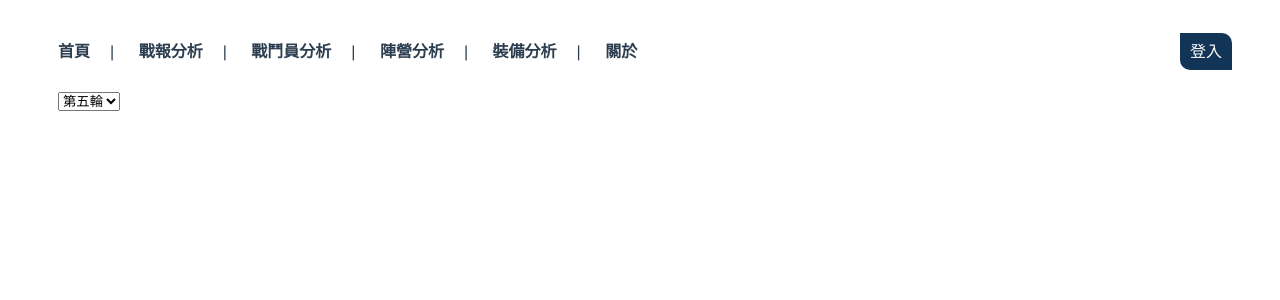
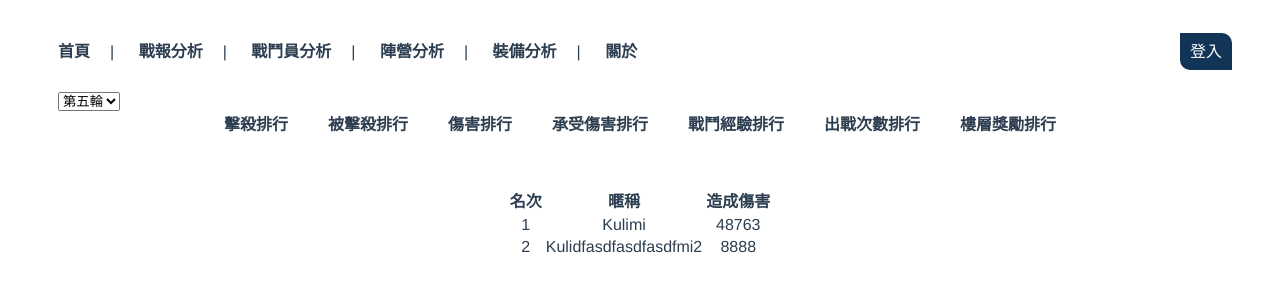
Before and after one commit to sunnyXyoung/ofc-watch, a Vue app: page /#/damage in a window 1280 px wide. Shown: the top 300 px of the page. Built offline with nearby package versions, Linux system fonts and the light colour scheme; no server answers; what vue-fusioncharts would draw is missing.

Commit message:
add ranks menu

```diff
--- a/src/App.vue
+++ b/src/App.vue
@@ -141,5 +141,21 @@ body {
   padding: 10px;
   border-radius: 0 10px 0 10px;
 }
+.ranks-link {
+  font-weight: bold;
+  color: #2c3e50;
+
+  margin-right: 20px;
+  margin-left: 20px;
+}
+
+.ranks-link:hover {
+  text-decoration: underline;
+}
+#ranks {
+  text-align: center;
+  width: 100%;
+  margin-bottom: 50px;
+}
 
 </style>
--- /dev/null
+++ b/src/components/RanksMenu.vue
@@ -0,0 +1,23 @@
+<template>
+  <div class="row-div2">
+    <div id="ranks">
+      <router-link class="ranks-link" to="kill">擊殺排行</router-link>
+      <router-link class="ranks-link" to="killed">被擊殺排行</router-link>
+      <router-link class="ranks-link" to="damage">傷害排行</router-link>
+      <router-link class="ranks-link" to="damaged">承受傷害排行</router-link>
+      <router-link class="ranks-link" to="xp">戰鬥經驗排行</router-link>
+      <router-link class="ranks-link" to="times">出戰次數排行</router-link>
+      <router-link class="ranks-link" to="loot">樓層獎勵排行</router-link>
+    </div>
+  </div>
+</template>
+
+<script>
+export default {
+name: "RanksMenu"
+}
+</script>
+
+<style scoped>
+
+</style>
--- a/src/router/index.js
+++ b/src/router/index.js
@@ -1,6 +1,7 @@
 import Vue from 'vue'
 import VueRouter from 'vue-router'
 import Home from '../views/Home.vue'
+
 Vue.use(VueRouter)
 
 const routes = [
@@ -72,6 +73,11 @@ const routes = [
         name: 'Loot',
         component: () => import('../views/Loot.vue')
     },
+    {
+        path: '/times',
+        name: 'Times',
+        component: () => import('../views/Times.vue')
+    },
 ]
 
 const router = new VueRouter({
--- a/src/views/Damage.vue
+++ b/src/views/Damage.vue
@@ -1,10 +1,43 @@
 <template>
-<div></div>
+<div>
+  <RanksMenu></RanksMenu>
+  <div class="row-div2">
+    <table>
+      <tr>
+        <th>名次</th><th>暱稱</th><th>造成傷害</th>
+      <tr v-for="(item, index) in killBoardList" :key="item">
+        <td>{{ index+1 }}</td><td>{{ item.name }}</td><td>{{ item.damage }}</td>
+      </tr>
+    </table>
+
+  </div>
+</div>
 </template>
 
 <script>
+import RanksMenu from '@/components/RanksMenu.vue'
 export default {
-  name: "Damage"
+  name: "Damage",
+  components:{
+    RanksMenu
+  },
+  data() {
+    return {
+      killBoardList: [
+        {name: "Kulimi", damage: 48763},
+        {name: "Kulidfasdfasdfasdfmi2", damage: 8888},
+      ]
+    }
+  },
+  mounted: function () {
+    var jsonify = res => res.json();
+    fetch(
+        "http://localhost:3000/Damage.json"
+    ).then(jsonify).then(data => {
+      this.killBoardList = data
+    });
+
+  }
 }
 </script>
 
--- a/src/views/Damaged.vue
+++ b/src/views/Damaged.vue
@@ -1,12 +1,43 @@
 <template>
 <div>
+  <RanksMenu></RanksMenu>
+  <div class="row-div2">
+    <table>
+      <tr>
+        <th>名次</th><th>暱稱</th><th>承受傷害</th>
+      <tr v-for="(item, index) in killBoardList" :key="item">
+        <td>{{ index+1 }}</td><td>{{ item.name }}</td><td>{{ item.damaged }}</td>
+      </tr>
+    </table>
 
+  </div>
 </div>
 </template>
 
 <script>
+import RanksMenu from '@/components/RanksMenu.vue'
 export default {
-name: "Damaged"
+name: "Damaged",
+  components:{
+    RanksMenu
+  },
+  data() {
+    return {
+      killBoardList: [
+        {name: "Kulimi", damaged: 48763},
+        {name: "Kulidfasdfasdfasdfmi2", damaged: 8888},
+      ]
+    }
+  },
+  mounted: function () {
+    var jsonify = res => res.json();
+    fetch(
+        "http://localhost:3000/Damaged.json"
+    ).then(jsonify).then(data => {
+      this.killBoardList = data
+    });
+
+  }
 }
 </script>
 
--- a/src/views/Fighter.vue
+++ b/src/views/Fighter.vue
@@ -1,26 +1,17 @@
 <template>
   <div>
-    <div class="row-div">
-      <div id="ranks">
-        <router-link class="ranks-link" to="kill">擊殺排行</router-link>
-        <router-link class="ranks-link" to="killed">被擊殺排行</router-link>
-        <router-link class="ranks-link" to="damage">輸出排行</router-link>
-        <router-link class="ranks-link" to="damaged">被輸出排行</router-link>
-        <router-link class="ranks-link" to="xp">戰鬥經驗排行</router-link>
-        <router-link class="ranks-link" to="loot">樓層獎勵排行</router-link>
-      </div>
-    </div>
+    <RanksMenu></RanksMenu>
 
   </div>
 
 </template>
 
 <script>
-
+import RanksMenu from '@/components/RanksMenu.vue'
 export default {
 name: "Fighter",
   components: {
-
+    RanksMenu
   }
 }
 
@@ -30,21 +21,6 @@ name: "Fighter",
 
 <style scoped>
 
-#ranks {
-  text-align: center;
-  width: 100%;
-}
 
-.ranks-link {
-  font-weight: bold;
-  color: #2c3e50;
-
-  margin-right: 20px;
-  margin-left: 20px;
-}
-
-.ranks-link:hover {
-  text-decoration: underline;
-}
 
 </style>
--- a/src/views/Kill.vue
+++ b/src/views/Kill.vue
@@ -1,22 +1,33 @@
 <template>
   <div>
-    <ul>
-      <li v-for="(item, index) in killBoardList" :key="item">
-        {{ index+1 }}: name: {{ item.name }} Kill: {{ item.Kill }}
-      </li>
-    </ul>
+    <RanksMenu></RanksMenu>
+    <div class="row-div2">
+      <table>
+        <tr>
+          <th>名次</th><th>暱稱</th><th>擊殺數</th>
+        <tr v-for="(item, index) in killBoardList" :key="item">
+        <td>{{ index+1 }}</td><td>{{ item.name }}</td><td>{{ item.kill }}</td>
+        </tr>
+      </table>
+
+    </div>
 
   </div>
+
 </template>
 
 <script>
+import RanksMenu from '@/components/RanksMenu.vue'
 export default {
   name: "Kill",
+  components:{
+    RanksMenu
+  },
   data() {
     return {
       killBoardList: [
-        {name: "Kulimi", Kill: 48763},
-        {name: "Kulimi2", Kill: 30678},
+        {name: "Kulimi", kill: 48763},
+        {name: "Kulidfasdfasdfasdfmi2", kill: 8888},
       ]
     }
   },
--- a/src/views/Killed.vue
+++ b/src/views/Killed.vue
@@ -1,10 +1,43 @@
 <template>
-<div></div>
+<div>
+  <RanksMenu></RanksMenu>
+  <div class="row-div2">
+    <table>
+      <tr>
+        <th>名次</th><th>暱稱</th><th>被擊殺數</th>
+      <tr v-for="(item, index) in killBoardList" :key="item">
+        <td>{{ index+1 }}</td><td>{{ item.name }}</td><td>{{ item.killed }}</td>
+      </tr>
+    </table>
+
+  </div>
+</div>
 </template>
 
 <script>
+import RanksMenu from '@/components/RanksMenu.vue'
 export default {
-name: "Killed"
+name: "Killed",
+  components:{
+    RanksMenu
+  },
+  data() {
+    return {
+      killBoardList: [
+        {name: "Kulimi", killed: 48763},
+        {name: "Kulidfasdfasdfasdfmi2", killed: 8888},
+      ]
+    }
+  },
+  mounted: function () {
+    var jsonify = res => res.json();
+    fetch(
+        "http://localhost:3000/Killed.json"
+    ).then(jsonify).then(data => {
+      this.killBoardList = data
+    });
+
+  }
 }
 </script>
 
--- a/src/views/Loot.vue
+++ b/src/views/Loot.vue
@@ -1,12 +1,16 @@
 <template>
   <div>
-
+    <RanksMenu></RanksMenu>
   </div>
 </template>
 
 <script>
+import RanksMenu from '@/components/RanksMenu.vue'
 export default {
-name: "Loot"
+name: "Loot",
+  components:{
+    RanksMenu
+  },
 }
 </script>
 
--- /dev/null
+++ b/src/views/Times.vue
@@ -0,0 +1,46 @@
+<template>
+<div>
+  <RanksMenu></RanksMenu>
+  <div class="row-div2">
+    <table>
+      <tr>
+        <th>名次</th><th>暱稱</th><th>出戰次數</th>
+      <tr v-for="(item, index) in killBoardList" :key="item">
+        <td>{{ index+1 }}</td><td>{{ item.name }}</td><td>{{ item.times }}</td>
+      </tr>
+    </table>
+
+  </div>
+</div>
+</template>
+
+<script>
+import RanksMenu from '@/components/RanksMenu.vue'
+export default {
+name: "Times",
+  components:{
+    RanksMenu
+  },
+  data() {
+    return {
+      killBoardList: [
+        {name: "Kulimi", times: 48763},
+        {name: "Kulidfasdfasdfasdfmi2", times: 8888},
+      ]
+    }
+  },
+  mounted: function () {
+    var jsonify = res => res.json();
+    fetch(
+        "http://localhost:3000/Killed.json"
+    ).then(jsonify).then(data => {
+      this.killBoardList = data
+    });
+
+  }
+}
+</script>
+
+<style scoped>
+
+</style>
--- a/src/views/Xp.vue
+++ b/src/views/Xp.vue
@@ -1,10 +1,43 @@
 <template>
-<div></div>
+<div>
+  <RanksMenu></RanksMenu>
+  <div class="row-div2">
+    <table>
+      <tr>
+        <th>名次</th><th>暱稱</th><th>獲得總戰鬥經驗</th>
+      <tr v-for="(item, index) in killBoardList" :key="item">
+        <td>{{ index+1 }}</td><td>{{ item.name }}</td><td>{{ item.xp }}</td>
+      </tr>
+    </table>
+
+  </div>
+</div>
 </template>
 
 <script>
+import RanksMenu from '@/components/RanksMenu.vue'
 export default {
-name: "Xp"
+name: "Xp",
+  components:{
+    RanksMenu
+  },
+  data() {
+    return {
+      killBoardList: [
+        {name: "Kulimi", xp: 48763},
+        {name: "Kulidfasdfasdfasdfmi2", xp: 8888},
+      ]
+    }
+  },
+  mounted: function () {
+    var jsonify = res => res.json();
+    fetch(
+        "http://localhost:3000/Killed.json"
+    ).then(jsonify).then(data => {
+      this.killBoardList = data
+    });
+
+  }
 }
 </script>
 
```
Also changed, not shown: 1 other file (tests, documents, lock files or other folders). Lines whose indentation alone changed are shown as unchanged.
